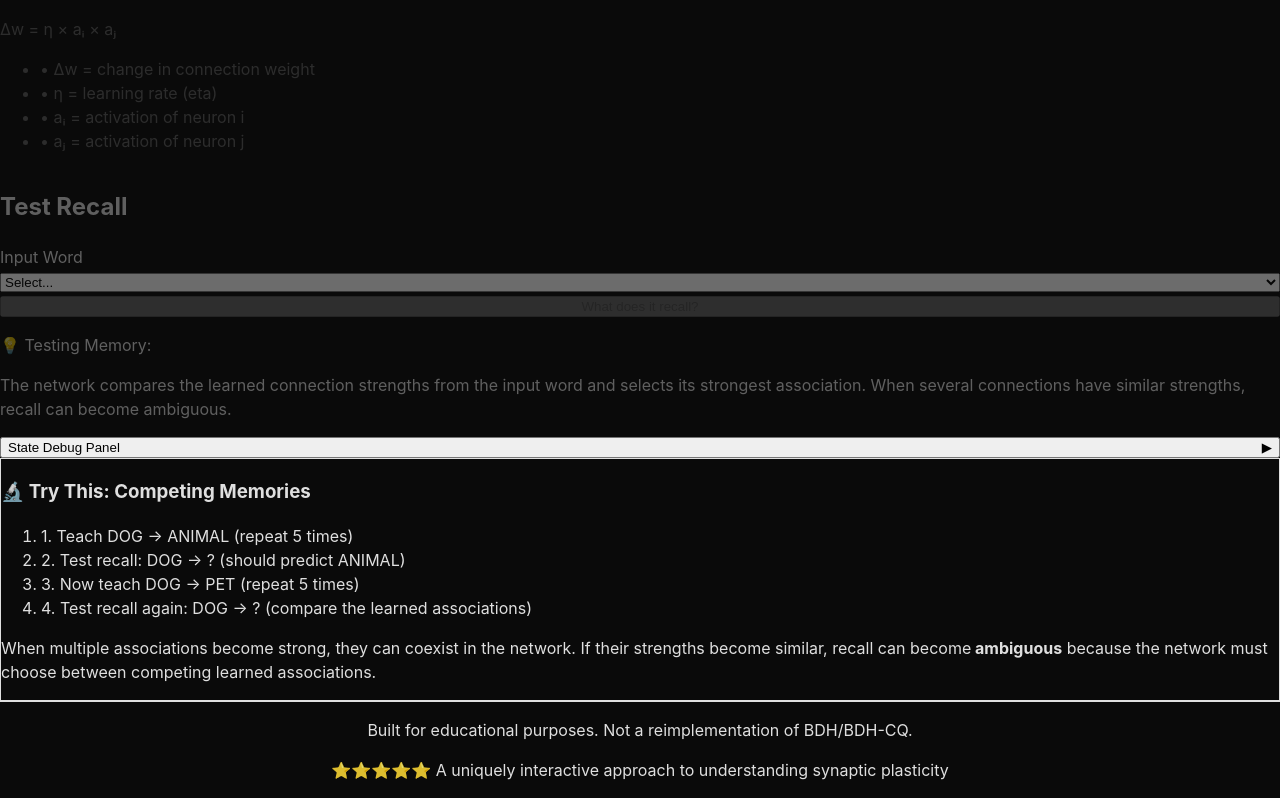
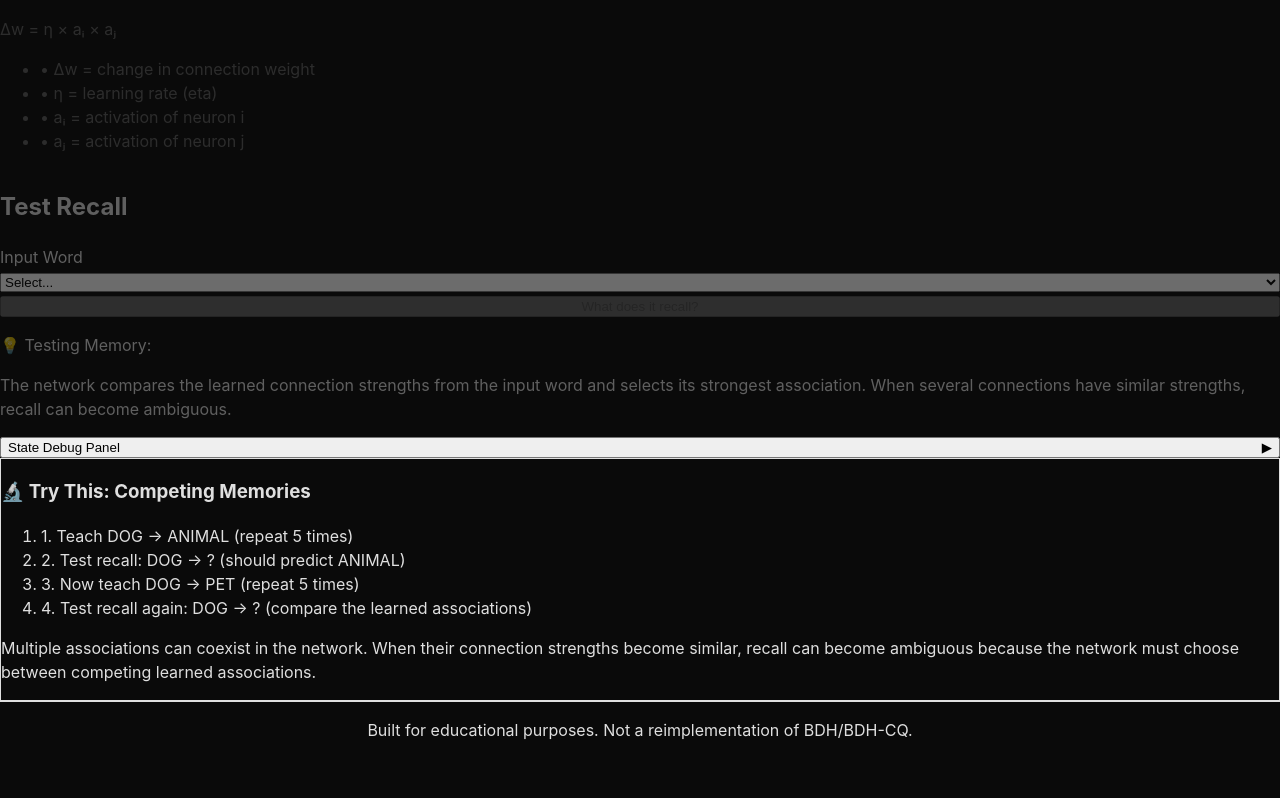
Before and after one commit to sorathiyalaksh37-lang/synaptiCITY, a React (Vite) app: page / in a window 1280 px wide. Shown: the part 1900-2698 px from the top of the page. After the commit the page ends 2658 px from the top, so only its background shows below. Built offline with nearby package versions, Linux system fonts and the light colour scheme.

Commit message:
feat: improve memory feedback and learning clarity

```diff
--- a/src/App.tsx
+++ b/src/App.tsx
@@ -318,9 +318,10 @@ function App() {
                     {/* Strength bar */}
                     <div className="mt-3">
                       <div className="flex justify-between text-xs text-gray-400 mb-1">
-                        <span>Synapse strength</span>
-                        <span>{Math.round(learningFeedback.newWeight * 100)}%</span>
+                        <span>Connection strength</span>
+                        <span>{learningFeedback.newWeight.toFixed(3)}</span>
                       </div>
+
                       <div className="w-full bg-gray-700 rounded-full h-2">
                         <div
                           className="h-2 rounded-full transition-all duration-700"
@@ -334,6 +335,10 @@ function App() {
                                   : '#10b981',
                           }}
                         />
+                      </div>
+
+                      <div className="text-right text-xs text-gray-400 mt-1">
+                        {(learningFeedback.newWeight * 100).toFixed(1)}%
                       </div>
                     </div>
 
@@ -394,11 +399,10 @@ function App() {
                 </li>
               </ol>
 
-              <p className="mt-3 text-sm text-gray-400">
-                When multiple associations become strong, they can coexist in the
-                network. If their strengths become similar, recall can become
-                <strong> ambiguous</strong> because the network must choose between
-                competing learned associations.
+              <p className="text-sm text-gray-400 mt-2">
+                Multiple associations can coexist in the network. When their connection
+                strengths become similar, recall can become ambiguous because the network
+                must choose between competing learned associations.
               </p>
             </div>
           </div>
@@ -418,11 +422,6 @@ function App() {
             Built for educational purposes. Not a reimplementation of
             BDH/BDH-CQ.
           </p>
-
-          <p className="mt-2">
-            ⭐⭐⭐⭐⭐ A uniquely interactive approach to understanding
-            synaptic plasticity
-          </p>
         </div>
       </footer>
     </div>
```
Lines whose indentation alone changed are shown as unchanged.
